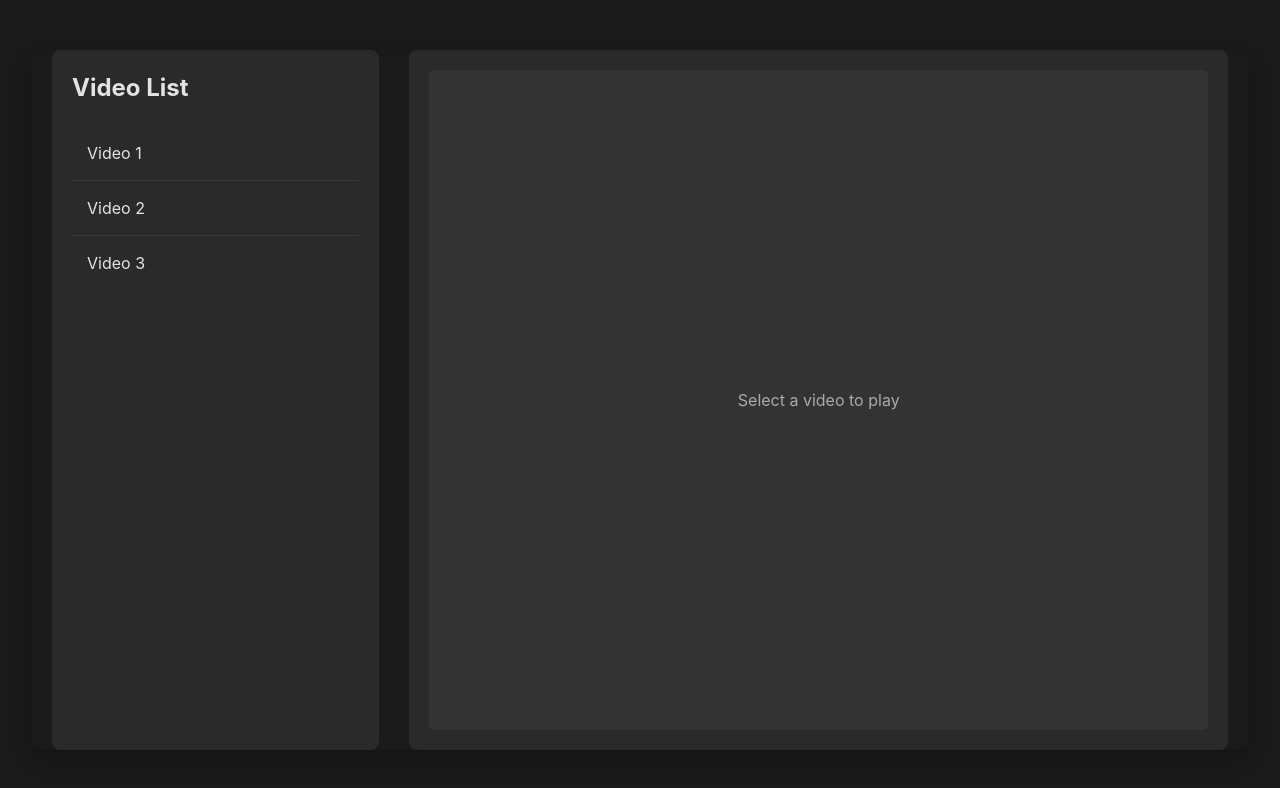
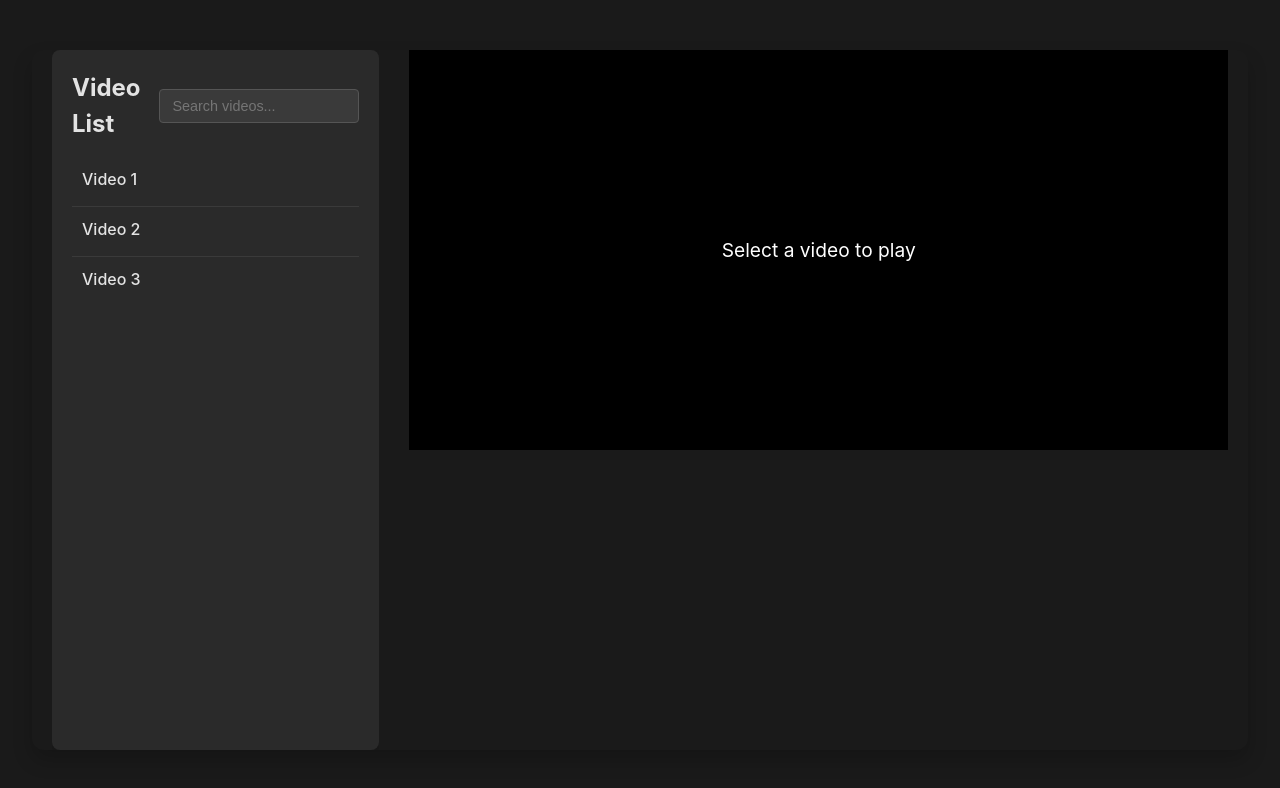
Before and after one commit to rahulsingschauhan/video-player, a React (Vite) app: page / in a window 1280 px wide. Shown: the top 788 px of the page. Built offline with nearby package versions, Linux system fonts and the light colour scheme.

Commit message:
Video player Update

```diff
--- a/src/components/ListComponent/index.jsx
+++ b/src/components/ListComponent/index.jsx
@@ -1,4 +1,4 @@
-import React from 'react';
+import React, { useState } from 'react';
 import { useSelector, useDispatch } from 'react-redux';
 import { setSelectedVideo } from '../../features/videos/videosSlice';
 import './style.css';
@@ -6,24 +6,48 @@ import './style.css';
 const ListComponent = () => {
   const { videos, selectedVideo } = useSelector((state) => state.videos);
   const dispatch = useDispatch();
+  const [searchQuery, setSearchQuery] = useState('');
 
   const handleVideoClick = (video) => {
     dispatch(setSelectedVideo(video));
   };
 
+  const handleSearchChange = (event) => {
+    setSearchQuery(event.target.value);
+  };
+
+  const filteredVideos = videos.filter((video) =>
+    video.title.toLowerCase().includes(searchQuery.toLowerCase())
+  );
+
   return (
     <div className="list-container">
-      <h2>Video List</h2>
+      <div className="list-header">
+        <h2>Video List</h2>
+        <input
+          type="text"
+          placeholder="Search videos..."
+          value={searchQuery}
+          onChange={handleSearchChange}
+          className="search-bar"
+        />
+      </div>
       <ul>
-        {videos.map((video) => (
-          <li
-            key={video.id}
-            onClick={() => handleVideoClick(video)}
-            className={selectedVideo && selectedVideo.id === video.id ? 'selected' : ''}
-          >
-            {video.title}
-          </li>
-        ))}
+        {filteredVideos.length > 0 ? (
+          filteredVideos.map((video) => (
+            <li
+              key={video.id}
+              onClick={() => handleVideoClick(video)}
+              className={`video-item ${selectedVideo && selectedVideo.id === video.id ? 'selected' : ''}`}>
+              <div className="video-info">
+                <span className="video-title">{video.title}</span>
+                <span className="video-duration">{video.duration}</span>
+              </div>
+            </li>
+          ))
+        ) : (
+          <p className="no-videos-found">No videos found</p>
+        )}
       </ul>
     </div>
   );
--- a/src/components/ListComponent/style.css
+++ b/src/components/ListComponent/style.css
@@ -4,34 +4,109 @@
   padding: 20px;
   height: 100%;
   box-shadow: 0 4px 8px rgba(0, 0, 0, 0.1);
+  display: flex;
+  flex-direction: column;
+}
+
+.list-header {
+  display: flex;
+  justify-content: space-between;
+  align-items: center;
+  margin-bottom: 15px;
+  flex-shrink: 0;
 }
 
 h2 {
   font-size: 1.5rem;
-  margin-bottom: 20px;
+  margin: 0;
+}
+
+.search-bar {
+  background-color: #3a3a3a;
+  border: 1px solid #555;
+  border-radius: 4px;
+  color: #fff;
+  padding: 8px 12px;
+  font-size: 0.9rem;
+  width: 200px;
+  transition: all 0.3s ease;
+}
+
+.search-bar:focus {
+  outline: none;
+  border-color: #4CAF50;
+  box-shadow: 0 0 5px rgba(76, 175, 80, 0.5);
 }
 
 ul {
   list-style-type: none;
   padding: 0;
+  margin: 0;
+  overflow-y: auto;
+  flex-grow: 1;
 }
 
-li {
-  padding: 15px;
+/* Custom Scrollbar */
+ul::-webkit-scrollbar {
+  width: 8px;
+}
+
+ul::-webkit-scrollbar-track {
+  background: #2a2a2a;
+  border-radius: 4px;
+}
+
+ul::-webkit-scrollbar-thumb {
+  background: #555;
+  border-radius: 4px;
+}
+
+ul::-webkit-scrollbar-thumb:hover {
+  background: #777;
+}
+
+.video-item {
+  display: flex;
+  align-items: center;
+  padding: 10px;
   border-bottom: 1px solid #3a3a3a;
   cursor: pointer;
-  transition: background-color 0.2s;
+  transition: background-color 0.3s ease, transform 0.3s ease;
 }
 
-li:hover {
+.video-item:hover {
   background-color: #3a3a3a;
+  transform: scale(1.02);
 }
 
-li.selected {
+.video-item.selected {
   background-color: #4CAF50;
   color: white;
+  transform: scale(1.02);
+}
+
+.video-info {
+  display: flex;
+  flex-direction: column;
+}
+
+.video-title {
+  font-size: 1rem;
+  font-weight: 500;
+}
+
+.video-duration {
+  font-size: 0.8rem;
+  color: #888;
+  margin-top: 5px;
 }
 
 li:last-child {
   border-bottom: none;
 }
+
+.no-videos-found {
+  text-align: center;
+  margin-top: 20px;
+  color: #888;
+}
--- /dev/null
+++ b/src/components/VideoControls/index.jsx
@@ -0,0 +1,59 @@
+import React from 'react';
+import './style.css';
+
+const formatTime = (seconds) => {
+    const date = new Date(seconds * 1000);
+    const hh = date.getUTCHours();
+    const mm = date.getUTCMinutes();
+    const ss = date.getUTCSeconds().toString().padStart(2, '0');
+    if (hh) {
+        return `${hh}:${mm.toString().padStart(2, '0')}:${ss}`;
+    }
+    return `${mm}:${ss}`;
+};
+
+const VideoControls = (props) => {
+    const { isPlaying, isMuted, volume, progress, duration, currentTime, isFullScreen, playbackRate, onPlayPause, onVolumeChange, onMute, onSeek, onToggleFullScreen, onChangePlaybackRate } = props;
+
+    return (
+        <div className="video-controls-container">
+            <div className="progress-bar-container">
+                <input
+                    type="range"
+                    min="0"
+                    max={duration}
+                    value={currentTime}
+                    onChange={(e) => onSeek(e.target.value)}
+                    className="progress-bar"
+                />
+            </div>
+            <div className="controls-row">
+                <div className="left-controls">
+                    <button onClick={onPlayPause}>{isPlaying ? 'Pause' : 'Play'}</button>
+                    <button onClick={onMute}>{isMuted ? 'Unmute' : 'Mute'}</button>
+                    <input
+                        type="range"
+                        min="0"
+                        max="1"
+                        step="0.1"
+                        value={volume}
+                        onChange={(e) => onVolumeChange(e.target.value)}
+                        className="volume-slider"
+                    />
+                    <span>{formatTime(currentTime)} / {formatTime(duration)}</span>
+                </div>
+                <div className="right-controls">
+                    <select onChange={(e) => onChangePlaybackRate(e.target.value)} value={playbackRate}>
+                        <option value="0.5">0.5x</option>
+                        <option value="1">1x</option>
+                        <option value="1.5">1.5x</option>
+                        <option value="2">2x</option>
+                    </select>
+                    <button onClick={onToggleFullScreen}>{isFullScreen ? 'Exit Fullscreen' : 'Fullscreen'}</button>
+                </div>
+            </div>
+        </div>
+    );
+};
+
+export default VideoControls;
--- /dev/null
+++ b/src/components/VideoControls/style.css
@@ -0,0 +1,43 @@
+.video-controls-container {
+    position: absolute;
+    bottom: 0;
+    left: 0;
+    right: 0;
+    background-color: rgba(0,0,0,0.6);
+    color: #fff;
+    padding: 10px;
+    opacity: 0;
+    transition: opacity 0.3s ease-in-out;
+}
+
+.video-player-container:hover .video-controls-container {
+    opacity: 1;
+}
+
+.progress-bar-container {
+    width: 100%;
+    padding-bottom: 10px;
+}
+
+.progress-bar {
+    width: 100%;
+}
+
+.controls-row {
+    display: flex;
+    justify-content: space-between;
+    align-items: center;
+}
+
+.left-controls, .right-controls {
+    display: flex;
+    align-items: center;
+}
+
+.left-controls > *, .right-controls > * {
+    margin-right: 15px;
+}
+
+.volume-slider {
+    width: 80px;
+}
--- a/src/components/VideoPlayer/index.jsx
+++ b/src/components/VideoPlayer/index.jsx
@@ -1,17 +1,123 @@
-import React from 'react';
+import React, { useRef, useState, useEffect } from 'react';
 import { useSelector } from 'react-redux';
+import VideoControls from '../VideoControls';
 import './style.css';
 
 const VideoPlayer = () => {
-  const selectedVideo = useSelector((state) => state.videos.selectedVideo);
+  const videoRef = useRef(null);
+  const containerRef = useRef(null);
+  const { selectedVideo } = useSelector(state => state.videos);
+
+  const [isPlaying, setIsPlaying] = useState(false);
+  const [isMuted, setIsMuted] = useState(false);
+  const [volume, setVolume] = useState(1);
+  const [progress, setProgress] = useState(0);
+  const [duration, setDuration] = useState(0);
+  const [currentTime, setCurrentTime] = useState(0);
+  const [isFullScreen, setIsFullScreen] = useState(false);
+  const [playbackRate, setPlaybackRate] = useState(1);
+
+  useEffect(() => {
+    const video = videoRef.current;
+    if (!video) return;
+
+    const updateProgress = () => {
+      setProgress((video.currentTime / video.duration) * 100);
+      setCurrentTime(video.currentTime);
+    };
+
+    const setVideoDuration = () => setDuration(video.duration);
+    const handlePlay = () => setIsPlaying(true);
+    const handlePause = () => setIsPlaying(false);
+    const handleVolumeChange = () => {
+      setIsMuted(video.muted);
+      setVolume(video.volume);
+    };
+
+    video.addEventListener('timeupdate', updateProgress);
+    video.addEventListener('loadedmetadata', setVideoDuration);
+    video.addEventListener('play', handlePlay);
+    video.addEventListener('pause', handlePause);
+    video.addEventListener('volumechange', handleVolumeChange);
+
+    return () => {
+      video.removeEventListener('timeupdate', updateProgress);
+      video.removeEventListener('loadedmetadata', setVideoDuration);
+      video.removeEventListener('play', handlePlay);
+      video.removeEventListener('pause', handlePause);
+      video.removeEventListener('volumechange', handleVolumeChange);
+    };
+  }, [selectedVideo]);
+
+  useEffect(() => {
+    const handleFullScreenChange = () => {
+      setIsFullScreen(!!document.fullscreenElement);
+    };
+    document.addEventListener('fullscreenchange', handleFullScreenChange);
+    return () => document.removeEventListener('fullscreenchange', handleFullScreenChange);
+  }, []);
+
+  const togglePlay = () => {
+    const video = videoRef.current;
+    if (video.paused) {
+      video.play();
+    } else {
+      video.pause();
+    }
+  };
+
+  const handleVolumeChange = (newVolume) => {
+    const video = videoRef.current;
+    video.volume = newVolume;
+    video.muted = newVolume === 0;
+  };
+
+  const toggleMute = () => {
+    const video = videoRef.current;
+    video.muted = !video.muted;
+  };
+
+  const handleSeek = (seekTime) => {
+    const video = videoRef.current;
+    video.currentTime = seekTime;
+  };
+
+  const toggleFullScreen = () => {
+    if (!isFullScreen) {
+      containerRef.current.requestFullscreen();
+    } else {
+      document.exitFullscreen();
+    }
+  };
+
+  const changePlaybackRate = (rate) => {
+    const video = videoRef.current;
+    video.playbackRate = rate;
+    setPlaybackRate(rate);
+  };
 
   return (
-    <div className="video-player-container">
+    <div ref={containerRef} className="video-player-container">
       {selectedVideo ? (
-        <div>
-          <h3>{selectedVideo.title}</h3>
-          <video controls src={selectedVideo.url} width="100%"></video>
-        </div>
+        <>
+          <video ref={videoRef} src={selectedVideo.url} className="video-element" />
+          <VideoControls
+            isPlaying={isPlaying}
+            isMuted={isMuted}
+            volume={volume}
+            progress={progress}
+            duration={duration}
+            currentTime={currentTime}
+            isFullScreen={isFullScreen}
+            playbackRate={playbackRate}
+            onPlayPause={togglePlay}
+            onVolumeChange={handleVolumeChange}
+            onMute={toggleMute}
+            onSeek={handleSeek}
+            onToggleFullScreen={toggleFullScreen}
+            onChangePlaybackRate={changePlaybackRate}
+          />
+        </>
       ) : (
         <div className="no-video-selected">
           <p>Select a video to play</p>
--- a/src/components/VideoPlayer/style.css
+++ b/src/components/VideoPlayer/style.css
@@ -1,31 +1,20 @@
 .video-player-container {
-  background-color: #2a2a2a;
-  border-radius: 8px;
-  padding: 20px;
-  height: 100%;
-  box-shadow: 0 4px 8px rgba(0, 0, 0, 0.1);
-  display: flex;
-  flex-direction: column;
+    position: relative;
+    width: 100%;
+    background-color: #000;
 }
 
-.video-player-container h3 {
-  font-size: 1.5rem;
-  margin-bottom: 20px;
-}
-
-video {
-  border-radius: 8px;
-  width: 100%;
-  height: auto;
-  max-height: calc(100% - 60px);
+.video-element {
+    width: 100%;
+    display: block;
 }
 
 .no-video-selected {
-  display: flex;
-  justify-content: center;
-  align-items: center;
-  height: 100%;
-  border-radius: 5px;
-  background-color: #333;
-  color: #aaa;
+    display: flex;
+    justify-content: center;
+    align-items: center;
+    height: 100%;
+    min-height: 400px;
+    color: #fff;
+    font-size: 1.2rem;
 }
```
